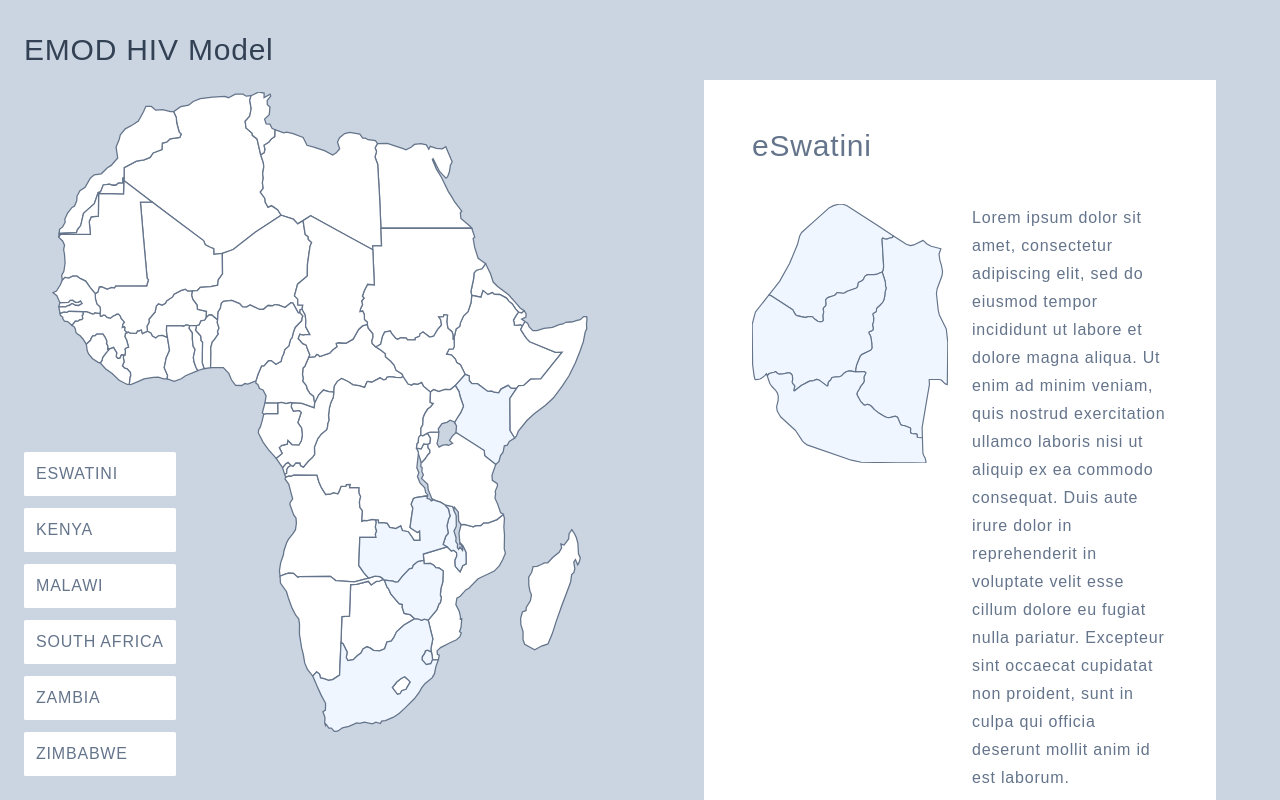
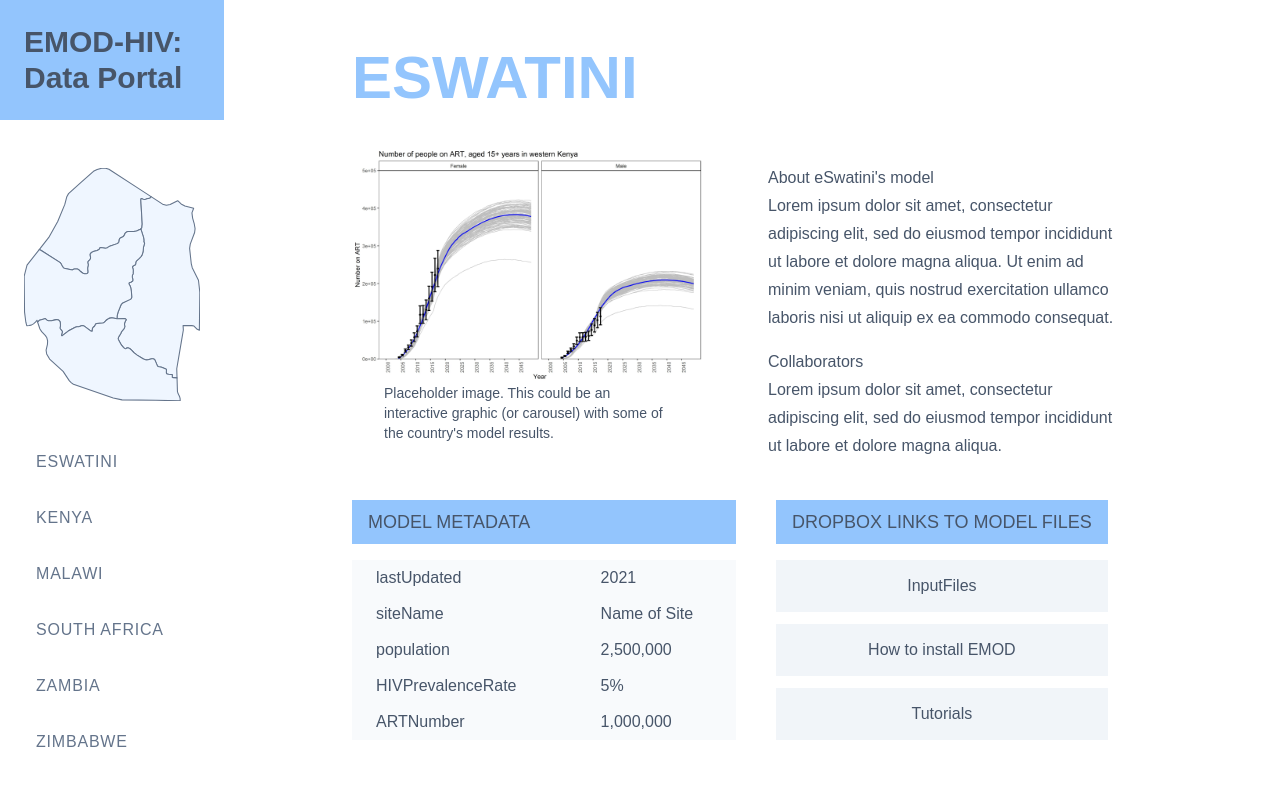
Before and after one commit to xewar/emod_hiv_portal, a Next.js app: page / in a window 1280 px wide. Both pictures are taken after a click on the element "ESWATINI". Shown: the top 800 px of the page. Built offline with nearby package versions, Linux system fonts and the light colour scheme; a web font is replaced by a local one.

Commit message:
wireframe desktop formatting updates

```diff
--- a/src/components/Africa.js
+++ b/src/components/Africa.js
@@ -3,6 +3,8 @@ import { useState } from "react";
 function Africa({ setCurrent, hoveredCountry, setHoveredCountry }) {
   const handleCountryMouseEnter = (event) => {
     const countryName = event.target.getAttribute("data-name");
+    console.log(hoveredCountry, countryName);
+
     setHoveredCountry(countryName);
   };
   const handleCountryMouseLeave = () => {
@@ -23,7 +25,7 @@ function Africa({ setCurrent, hoveredCountry, setHoveredCountry }) {
       fill: #fff;
     }
     #bigMap .partnerCountry {
-      fill: #eff6ff;
+      fill: var(--partner-country);
     }
     #bigMap .partnerCountry.hovered {
       fill: var(--highlight-color);
--- a/src/components/CountryPage.js
+++ b/src/components/CountryPage.js
@@ -1,37 +1,42 @@
 import CountryData from "./../lib/CountryData";
-import dynamic from "next/dynamic";
 const CountryPage = ({ currentCountry }) => {
-  console.l;
   const country = CountryData.countries.find(
     (country) => country.countryName === currentCountry
   );
 
-  const CountrySVG = dynamic(
-    () => import(`./countryMaps/${currentCountry.replace(/\s+/g, "")}.js`),
-    {
-      ssr: false,
-    }
-  );
   return (
-    <div className="countryContent flex flex-col w-[40vw] gap-10 bg-white p-12">
-      <div className="text-3xl font-medium">{country.countryName}</div>
-      <div className="aboutAndSVG flex gap-6">
-        <div className="svgContainer w-1/2 h-fit ">
-          <CountrySVG
-            strokeClassName="stroke-slate-500 stroke-6"
-            fillClassName="fill-blue-50"
-            strokeWidth="6"
-          />
+    <div className="countryContent flex flex-col  gap-10 bg-white py-12 px-16 pr-24 ">
+      <div className="text-6xl text-blue-300 font-semibold uppercase">
+        {country.countryName}
       </div>
-        <div className="w-1/2">{country.about}</div>
+      <div className="aboutAndSVG flex gap-16 justify-start items-start">
+        {/* <div className="bg-slate-400 w-1/2 h-auto"></div> */}
+        <div className="imageAndCaption w-1/2">
+          <img src={`${country.fileExt}.jpg`} alt={country.countryName} />
+          <div className="caption px-8 text-sm">{country.imgcaption}</div>
         </div>
-      <img src={`${country.fileExt}.jpg`} alt={country.countryName} />
-      <div className="section display flex flex-col gap-4">
-        <div className="sectionTitle uppercase font-semibold text-lg">
+        <div className="about w-1/2 pt-4 flex flex-col gap-4">
+          <div>
+            <div className="sectionTitle">
+              About {country.countryName}'s model
+            </div>
+            <div>{country.about}</div>
+          </div>
+          <div>
+            <div className="sectionTitle">Collaborators</div>
+            <div>
+              Lorem ipsum dolor sit amet, consectetur adipiscing elit, sed do
+              eiusmod tempor incididunt ut labore et dolore magna aliqua.
+            </div>
+          </div>
+        </div>
+      </div>
+      <div className="countryBottom flex gap-10">
+        <div className="metadata display flex flex-col gap-4 w-1/2">
+          <div className="sectionTitle   py-2 px-4 bg-blue-300 uppercase font-semibold text-lg">
             Model Metadata
           </div>
-
-        <table className="w-3/5  text-left bg-slate-50 ">
+          <table className=" text-left bg-slate-50 ">
             <tbody className="p-12">
               {Object.entries(country.metadata).map(([key, value]) => (
                 <tr key={key}>
@@ -41,14 +46,15 @@ const CountryPage = ({ currentCountry }) => {
               ))}
             </tbody>
           </table>
-        <div className="section display flex flex-col gap-4">
-          <div className="sectionTitle uppercase font-semibold text-lg">
+        </div>
+        <div className="dropboxLinks display flex flex-col gap-4">
+          <div className="sectionTitle  py-2 px-4 bg-blue-300 uppercase font-semibold text-lg  ">
             Dropbox Links to Model Files
           </div>
-          <div className="flex gap-6">
+          <div className="flex gap-3 flex-col">
             {country.links.map((link) => (
               <button
-                className="p-6 bg-slate-100"
+                className="p-3 bg-slate-100"
                 key={link.linkName}
                 href={link.url}
               >
--- a/src/components/Nav.js
+++ b/src/components/Nav.js
@@ -1,9 +1,11 @@
 import Link from "next/link";
 import Africa from "./Africa";
-import { useState } from "react";
+import { useState, useEffect } from "react";
+import dynamic from "next/dynamic";
 
 const Nav = ({ current, setCurrent }) => {
   const [hoveredCountry, setHoveredCountry] = useState(null);
+  const [collapsed, setCollapsed] = useState(false);
   const handleMenuMouseEnter = (event) => {
     const country = event.target.id;
     setHoveredCountry(country);
@@ -12,26 +14,67 @@ const Nav = ({ current, setCurrent }) => {
   const handleMenuMouseLeave = () => {
     setHoveredCountry(null);
   };
+  //this is a way to grow and shrink the nav bar as you move from the country page to the about page
+  useEffect(() => {
+    current === "about" ? setCollapsed(false) : setCollapsed(true);
+  }, [current]);
 
+  const CountrySVG = dynamic(
+    () => import(`./countryMaps/${current.replace(/\s+/g, "")}.js`),
+    {
+      ssr: false,
+    }
+  );
   return (
-    <div className=" flex flex-row md:flex-col justify-between gap-2  md:w-1/2 ">
-      <Link
-        className="siteTitle  pt-8 pl-6 text-3xl font-medium "
-        href="/"
-        onClick={() => setCurrent("about")}
+    <div
+      className={`flex  flex-row md:flex-col  gap-2 self-stretch ${
+        collapsed
+          ? " md:w-56  justify-between"
+          : "md:w-[45vw] justify-start md:ml-4 mt-2"
+      }`}
+    >
+      <div className={`titleAndCountryMap ${collapsed ? "" : ""}`}>
+        <Link
+          className={`siteTitle p-6 flex flex-col  font-semibold   ${
+            collapsed
+              ? "hover:bg-[var(--highlight-color)] text-3xl"
+              : "text-5xl"
+          }`}
+          href="/"
+          onClick={() => setCurrent("about")}
+        >
+          EMOD-HIV: Data Portal
+        </Link>
+        {collapsed && (
+          <div className="svgContainer p-6 pt-12">
+            <CountrySVG
+              strokeClassName="stroke-slate-500 stroke-6"
+              fillClassName="fill-blue-50"
+              strokeWidth="6"
+            />
+          </div>
+        )}
+      </div>
+      <div
+        className={`mapContainer hidden flex-1  flex-col mt-4 ${
+          collapsed ? `md:hidden ` : "md:flex "
+        }`}
       >
-        EMOD HIV Model
-      </Link>
-      <div className="mapContainer hidden md:flex  mt-4 ">
         <Africa
           setCurrent={setCurrent}
           hoveredCountry={hoveredCountry}
           setHoveredCountry={setHoveredCountry}
         />
       </div>
-      <div className="countryLinks p-6 flex flex-col w-36 gap-3 md:sticky bottom-0 top-16 md:-mt-48 ">
+
+      <div
+        className={`countryLinks p-6 flex flex-col md:sticky bottom-0 top-16 md:-mt-48 gap-3 ${
+          collapsed ? "items-center justify-center" : "w-44 "
+        }
+        `}
+      >
         <div
-          className={` countryButton ${
+          className={` countryButton  ${collapsed ? "w-full" : "w-40"} ${
             hoveredCountry === "eSwatini" ? `countryHighlight ` : ""
           }`}
           onClick={() => setCurrent("eSwatini")}
@@ -42,7 +85,7 @@ const Nav = ({ current, setCurrent }) => {
           eSwatini
         </div>
         <div
-          className={` countryButton ${
+          className={` countryButton ${collapsed ? "w-full" : "w-40"} ${
             hoveredCountry === "Kenya" ? `countryHighlight` : ""
           }`}
           onClick={() => setCurrent("Kenya")}
@@ -53,7 +96,7 @@ const Nav = ({ current, setCurrent }) => {
           Kenya
         </div>
         <div
-          className={` countryButton ${
+          className={` countryButton ${collapsed ? "w-full" : "w-40"} ${
             hoveredCountry === "Malawi" ? `countryHighlight` : ""
           }`}
           onClick={() => setCurrent("Malawi")}
@@ -64,7 +107,7 @@ const Nav = ({ current, setCurrent }) => {
           Malawi
         </div>
         <div
-          className={` countryButton ${
+          className={` countryButton ${collapsed ? "w-full" : "w-40"} ${
             hoveredCountry === "SouthAfrica" ? `countryHighlight` : ""
           }`}
           onClick={() => setCurrent("South Africa")}
@@ -75,7 +118,7 @@ const Nav = ({ current, setCurrent }) => {
           South Africa
         </div>
         <div
-          className={` countryButton ${
+          className={` countryButton ${collapsed ? "w-full" : "w-40"} ${
             hoveredCountry === "Zambia" ? `countryHighlight` : ""
           }`}
           onClick={() => setCurrent("Zambia")}
@@ -86,7 +129,7 @@ const Nav = ({ current, setCurrent }) => {
           Zambia
         </div>
         <div
-          className={` countryButton ${
+          className={` countryButton ${collapsed ? "w-full" : "w-40"} ${
             hoveredCountry === "Zimbabwe" ? `countryHighlight` : ""
           }`}
           onClick={() => setCurrent("Zimbabwe")}
--- a/src/lib/CountryData.json
+++ b/src/lib/CountryData.json
@@ -4,13 +4,14 @@
             "countryName":"Kenya",
             "metadata":{
                 "lastUpdated":"2021",
-                "siteName":"Nyanza",
-                "population":"2697858",
+                "siteName":"Name of Site",
+                "population":"2,500,000",
                 "HIVPrevalenceRate": "5%",
                 "ARTNumber": "1,000,000"
             },
-            "fileExt":"/Kenya/Kenya_ART_number",
-            "about":"Lorem ipsum dolor sit amet, consectetur adipiscing elit, sed do eiusmod tempor incididunt ut labore et dolore magna aliqua. Ut enim ad minim veniam, quis nostrud exercitation ullamco laboris nisi ut aliquip ex ea commodo consequat. Duis aute irure dolor in reprehenderit in voluptate velit esse cillum dolore eu fugiat nulla pariatur. Excepteur sint occaecat cupidatat non proident, sunt in culpa qui officia deserunt mollit anim id est laborum.",
+ "fileExt":"/Kenya/Kenya_ART_number",
+            "imgCaption":"Placeholder image. This could be an interactive graphic (or carousel) with some of the country's model results.",
+            "about":"Lorem ipsum dolor sit amet, consectetur adipiscing elit, sed do eiusmod tempor incididunt ut labore et dolore magna aliqua. Ut enim ad minim veniam, quis nostrud exercitation ullamco laboris nisi ut aliquip ex ea commodo consequat.",
             "countrySVG":"/Kenya/ke.svg",
             "links":[{
                 "linkName":"Input Files",
@@ -33,13 +34,14 @@
             "countryName":"Malawi",
             "metadata":{
                 "lastUpdated":"2021",
-                "siteName":"Nyanza",
-                "population":"2697858",
+                "siteName":"Name of Site",
+                "population":"2,500,000",
                 "HIVPrevalenceRate": "5%",
                 "ARTNumber": "1,000,000"
             },
             "fileExt":"/Kenya/Kenya_ART_number",
-            "about":"Lorem ipsum dolor sit amet, consectetur adipiscing elit, sed do eiusmod tempor incididunt ut labore et dolore magna aliqua. Ut enim ad minim veniam, quis nostrud exercitation ullamco laboris nisi ut aliquip ex ea commodo consequat. Duis aute irure dolor in reprehenderit in voluptate velit esse cillum dolore eu fugiat nulla pariatur. Excepteur sint occaecat cupidatat non proident, sunt in culpa qui officia deserunt mollit anim id est laborum.",
+            "imgcaption":"Placeholder image. This could be an interactive graphic (or carousel) with some of the country's model results.",
+            "about":"Lorem ipsum dolor sit amet, consectetur adipiscing elit, sed do eiusmod tempor incididunt ut labore et dolore magna aliqua. Ut enim ad minim veniam, quis nostrud exercitation ullamco laboris nisi ut aliquip ex ea commodo consequat.",
             "countrySVG":"/Malawi/mw.svg",
             "links":[{
                 "linkName":"InputFiles",
@@ -62,13 +64,14 @@
             "countryName":"eSwatini",
             "metadata":{
                 "lastUpdated":"2021",
-                "siteName":"Nyanza",
-                "population":"2697858",
+                "siteName":"Name of Site",
+                "population":"2,500,000",
                 "HIVPrevalenceRate": "5%",
                 "ARTNumber": "1,000,000"
             },
             "fileExt":"/Kenya/Kenya_ART_number",
-            "about":"Lorem ipsum dolor sit amet, consectetur adipiscing elit, sed do eiusmod tempor incididunt ut labore et dolore magna aliqua. Ut enim ad minim veniam, quis nostrud exercitation ullamco laboris nisi ut aliquip ex ea commodo consequat. Duis aute irure dolor in reprehenderit in voluptate velit esse cillum dolore eu fugiat nulla pariatur. Excepteur sint occaecat cupidatat non proident, sunt in culpa qui officia deserunt mollit anim id est laborum.",
+            "imgcaption":"Placeholder image. This could be an interactive graphic (or carousel) with some of the country's model results.",
+            "about":"Lorem ipsum dolor sit amet, consectetur adipiscing elit, sed do eiusmod tempor incididunt ut labore et dolore magna aliqua. Ut enim ad minim veniam, quis nostrud exercitation ullamco laboris nisi ut aliquip ex ea commodo consequat.",
             "countrySVG":"/eSwatini/sz.svg",
             "links":[{
                 "linkName":"InputFiles",
@@ -90,13 +93,14 @@
             "countryName":"Zambia",
             "metadata":{
                 "lastUpdated":"2021",
-                "siteName":"Nyanza",
-                "population":"2697858",
+                "siteName":"Name of Site",
+                "population":"2,500,000",
                 "HIVPrevalenceRate": "5%",
                 "ARTNumber": "1,000,000"
             },
-            "fileExt":"/Kenya/Kenya_ART_number",
-            "about":"Lorem ipsum dolor sit amet, consectetur adipiscing elit, sed do eiusmod tempor incididunt ut labore et dolore magna aliqua. Ut enim ad minim veniam, quis nostrud exercitation ullamco laboris nisi ut aliquip ex ea commodo consequat. Duis aute irure dolor in reprehenderit in voluptate velit esse cillum dolore eu fugiat nulla pariatur. Excepteur sint occaecat cupidatat non proident, sunt in culpa qui officia deserunt mollit anim id est laborum.",
+ "fileExt":"/Kenya/Kenya_ART_number",
+            "imgcaption":"Placeholder image. This could be an interactive graphic (or carousel) with some of the country's model results.",
+            "about":"Lorem ipsum dolor sit amet, consectetur adipiscing elit, sed do eiusmod tempor incididunt ut labore et dolore magna aliqua. Ut enim ad minim veniam, quis nostrud exercitation ullamco laboris nisi ut aliquip ex ea commodo consequat.",
             "countrySVG":"/Zambia/zm.svg",
             "links":[{
                 "linkName":"InputFiles",
@@ -119,13 +123,14 @@
             "countryName":"Zimbabwe",
             "metadata":{
                 "lastUpdated":"2021",
-                "siteName":"Nyanza",
-                "population":"2697858",
+                "siteName":"Name of Site",
+                "population":"2,500,000",
                 "HIVPrevalenceRate": "5%",
                 "ARTNumber": "1,000,000"
             },
-            "fileExt":"/Kenya/Kenya_ART_number",
-            "about":"Lorem ipsum dolor sit amet, consectetur adipiscing elit, sed do eiusmod tempor incididunt ut labore et dolore magna aliqua. Ut enim ad minim veniam, quis nostrud exercitation ullamco laboris nisi ut aliquip ex ea commodo consequat. Duis aute irure dolor in reprehenderit in voluptate velit esse cillum dolore eu fugiat nulla pariatur. Excepteur sint occaecat cupidatat non proident, sunt in culpa qui officia deserunt mollit anim id est laborum.",
+ "fileExt":"/Kenya/Kenya_ART_number",
+            "imgcaption":"Placeholder image. This could be an interactive graphic (or carousel) with some of the country's model results.",
+            "about":"Lorem ipsum dolor sit amet, consectetur adipiscing elit, sed do eiusmod tempor incididunt ut labore et dolore magna aliqua. Ut enim ad minim veniam, quis nostrud exercitation ullamco laboris nisi ut aliquip ex ea commodo consequat.",
             "countrySVG":"/Zimbabwe/zw.svg",
             "links":[{
                 "linkName":"InputFiles",
@@ -148,13 +153,14 @@
             "countryName":"South Africa",
             "metadata":{
                 "lastUpdated":"2021",
-                "siteName":"Nyanza",
-                "population":"2697858",
+                "siteName":"Name of Site",
+                "population":"2,500,000",
                 "HIVPrevalenceRate": "5%",
                 "ARTNumber": "1,000,000"
             },
-            "fileExt":"/Kenya/Kenya_ART_number",
-            "about":"Lorem ipsum dolor sit amet, consectetur adipiscing elit, sed do eiusmod tempor incididunt ut labore et dolore magna aliqua. Ut enim ad minim veniam, quis nostrud exercitation ullamco laboris nisi ut aliquip ex ea commodo consequat. Duis aute irure dolor in reprehenderit in voluptate velit esse cillum dolore eu fugiat nulla pariatur. Excepteur sint occaecat cupidatat non proident, sunt in culpa qui officia deserunt mollit anim id est laborum.",
+ "fileExt":"/Kenya/Kenya_ART_number",
+            "imgcaption":"Placeholder image. This could be an interactive graphic (or carousel) with some of the country's model results.",
+            "about":"Lorem ipsum dolor sit amet, consectetur adipiscing elit, sed do eiusmod tempor incididunt ut labore et dolore magna aliqua. Ut enim ad minim veniam, quis nostrud exercitation ullamco laboris nisi ut aliquip ex ea commodo consequat.",
             "countrySVG":"/SouthAfrica/za.svg",
             "links":[{
                 "linkName":"InputFiles",
--- a/src/pages/_app.js
+++ b/src/pages/_app.js
@@ -6,11 +6,11 @@ import { useState } from "react";
 export default function App({ Component, pageProps }) {
   const [current, setCurrent] = useState("about");
   return (
-    <div className="">
+    <div className="appDiv ">
       <Head>
         <meta name="viewport" content="width=device-width, initial-scale=1.0" />
       </Head>
-      <div className="flex flex-col md:flex-row font-neue-haas tracking-wider leading-7 text-slate-500">
+      <div className="flex flex-col md:flex-row font-synthese h-100 leading-7 text-slate-600 ">
         <Nav current={current} setCurrent={setCurrent} />
         <Component {...pageProps} current={current} setCurrent={setCurrent} />
       </div>
--- a/src/pages/_document.js
+++ b/src/pages/_document.js
@@ -6,7 +6,7 @@ export default function Document() {
       <Head>
         <link rel="stylesheet" href="https://use.typekit.net/oun4msd.css" />
       </Head>
-      <body>
+      <body className="">
         <Main />
         <NextScript />
       </body>
--- a/src/pages/index.js
+++ b/src/pages/index.js
@@ -8,7 +8,7 @@ const inter = Inter({ subsets: ["latin"] });
 
 export default function Home({ current }) {
   return (
-    <div className="flex flex-1  w-screen h-screen flex-col md:flex-row px-16 py-20">
+    <div className="flex flex-1 flex-col md:flex-row md:px-16">
       <div className="">
         {current === "about" ? (
           <About />
--- a/src/styles/globals.css
+++ b/src/styles/globals.css
@@ -4,7 +4,10 @@
 
 :root {
   --stroke-color: #64748b;
-  --highlight-color: #64748b;
+  /* change the highlight color for countries here */
+  --highlight-color: #93c5fd;
+  --partner-country: #e2e8f0;
+  --text-highlight: white;
   --blue-300: #93c5fd;
   --slate-400: #94a3b8;
   --slate-500: #64748b;
@@ -17,23 +20,23 @@ body,
 html {
   margin: 0;
   padding: 0;
-  background-color: #cbd5e1;
-  padding-bottom: 200px;
+  font-weight: 300;
 }
 
 html {
-  min-height: 100%;
   overflow-y: scroll;
+  display: flex;
 }
 body {
-  min-height: 100%;
+  flex: 1;
+  height: max-content;
 }
 
 .siteTitle {
-  color: var(--slate-700);
 }
+
 .sectionTitle {
-  color: var(--slate-600);
+  font-weight: 400;
 }
 
 .textBox {
@@ -44,9 +47,8 @@ body {
   color: var(--stroke-color);
   font-weight: 500;
   padding: 0.5rem 0.75rem;
-  width: 9.5rem;
   border-radius: 0.1rem;
-  background-color: white;
+
   text-transform: uppercase;
   letter-spacing: 0.05em;
 }
@@ -54,7 +56,7 @@ body {
 /* Buttons when the country is highlighted */
 div .countryHighlight {
   background-color: var(--highlight-color);
-  color: white;
+  color: var(--text-highlight);
 }
 
 /* All links */
--- a/tailwind.config.js
+++ b/tailwind.config.js
@@ -9,6 +9,7 @@ module.exports = {
     extend: {
       fontFamily: {
         "neue-haas": ["neue-haas-grotesk-display", "sans-serif"],
+        synthese: ["synthese", "sans-serif"],
       },
     },
   },
```
Also changed, not shown: src/components/About.js (+8 -12 lines). Lines whose indentation alone changed are shown as unchanged.
